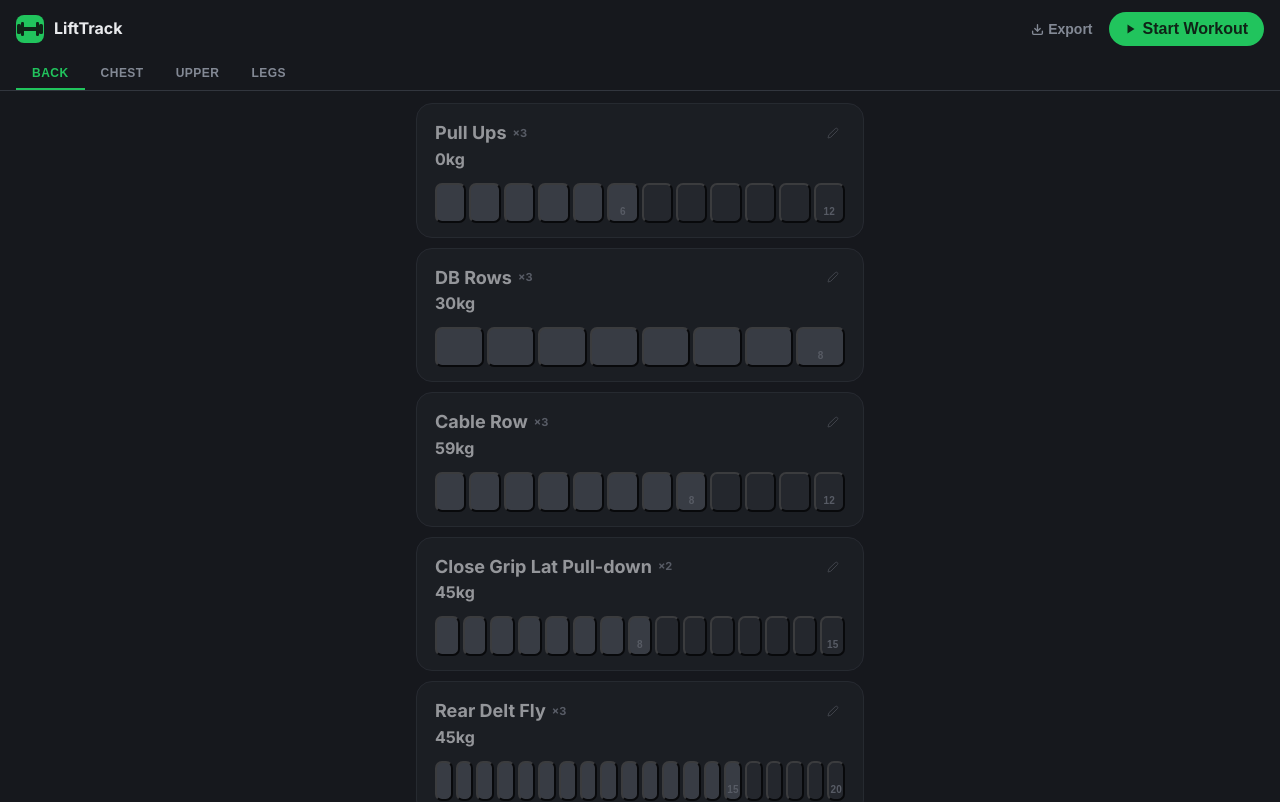
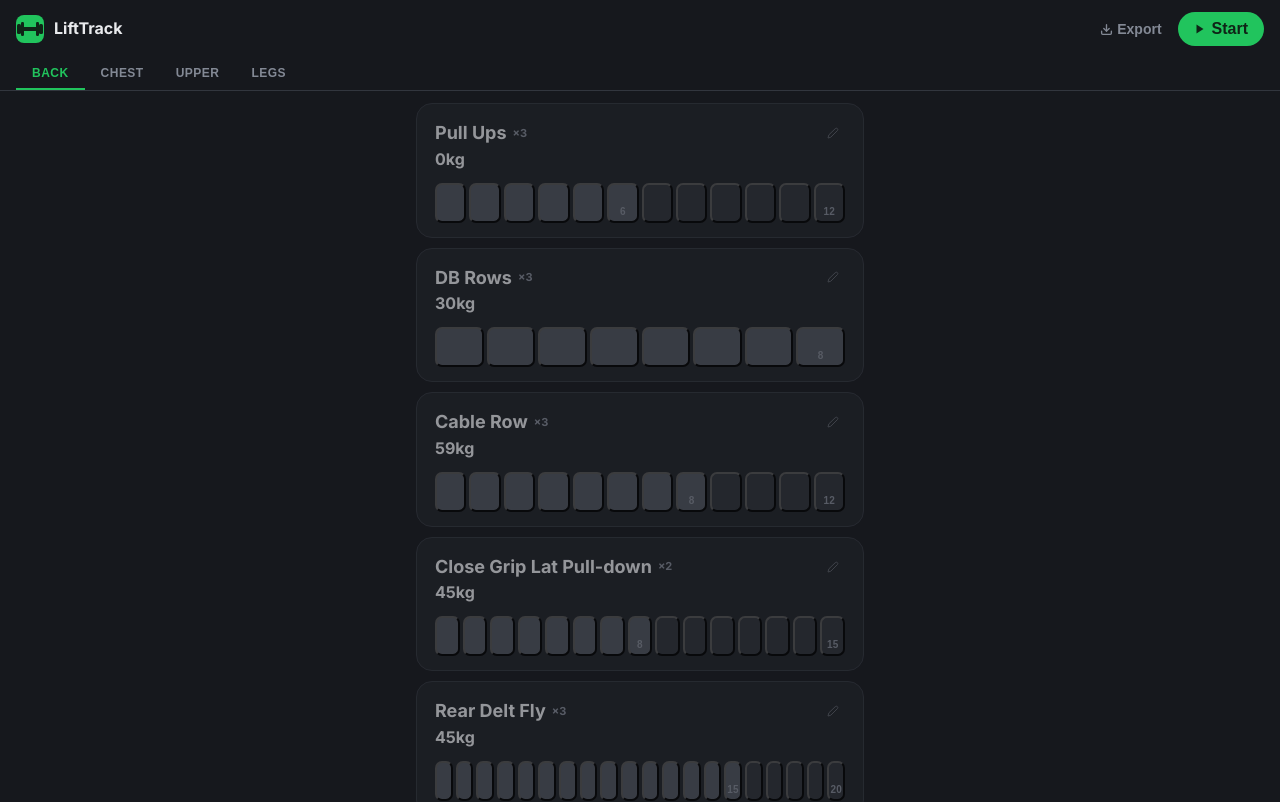
Before and after one commit to paulrobinson/lifttrack-app, a React (Vite) app in the folder client/: page / in a window 1280 px wide. Shown: the top 802 px of the page. Built offline with nearby package versions, Linux system fonts and the light colour scheme; a web font is replaced by a local one.

Commit message:
Revert button label back to "Start"
https://claude.ai/code/session_01MEiK2nuWM1cGVhtbB2ALV1

```diff
--- a/client/src/pages/LiftTracker.tsx
+++ b/client/src/pages/LiftTracker.tsx
@@ -1251,7 +1251,7 @@ export default function LiftTracker() {
             {!isActive ? (
               <button className="btn btn-start" onClick={handleStartSession} data-testid="btn-start-session">
                 <svg width="12" height="12" viewBox="0 0 24 24" fill="currentColor"><path d="M5 3l14 9-14 9V3z" /></svg>
-                Start Workout
+                Start
               </button>
             ) : (
               <button className="btn btn-end" onClick={() => setConfirmEnd(true)} data-testid="btn-end-session">
```
